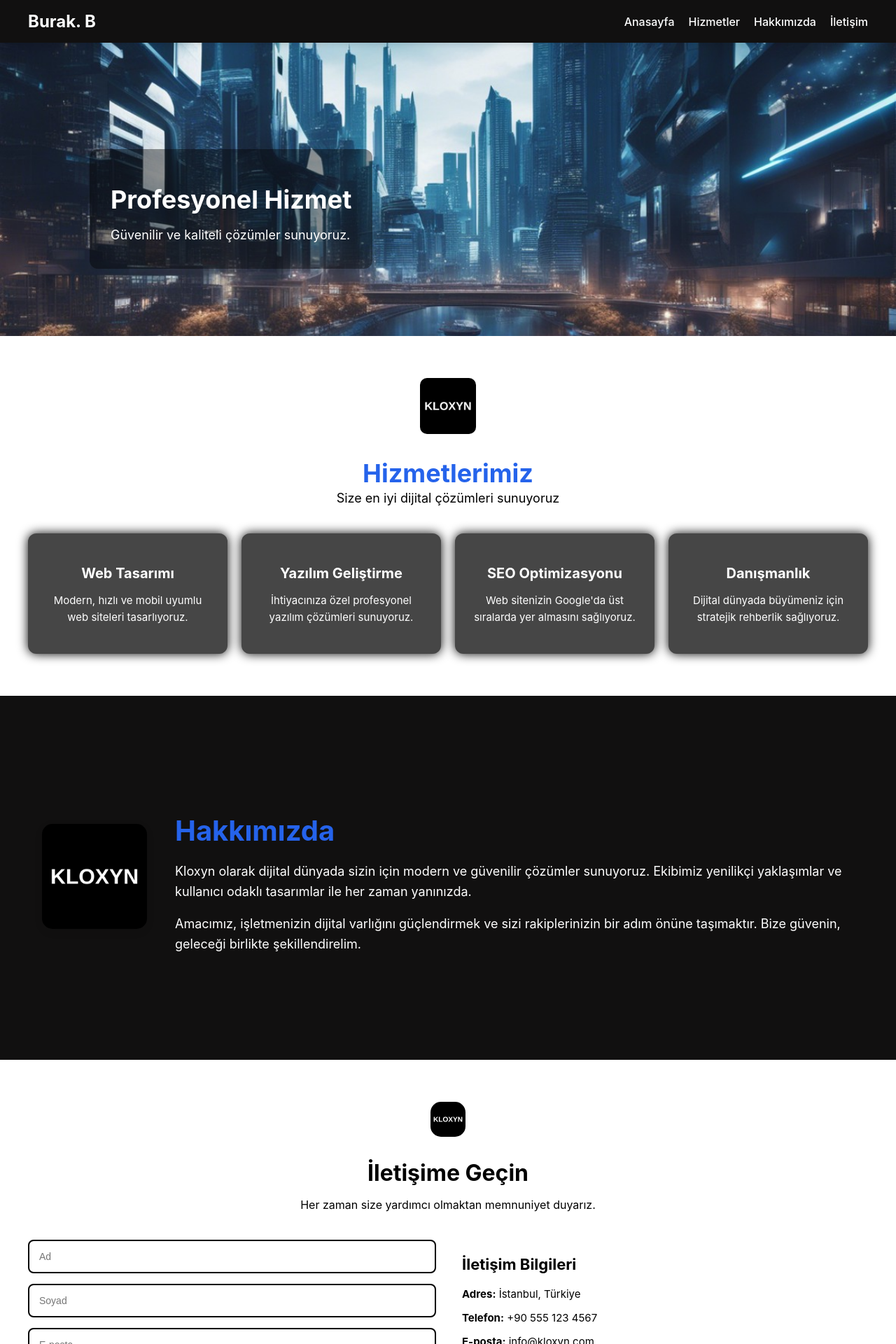
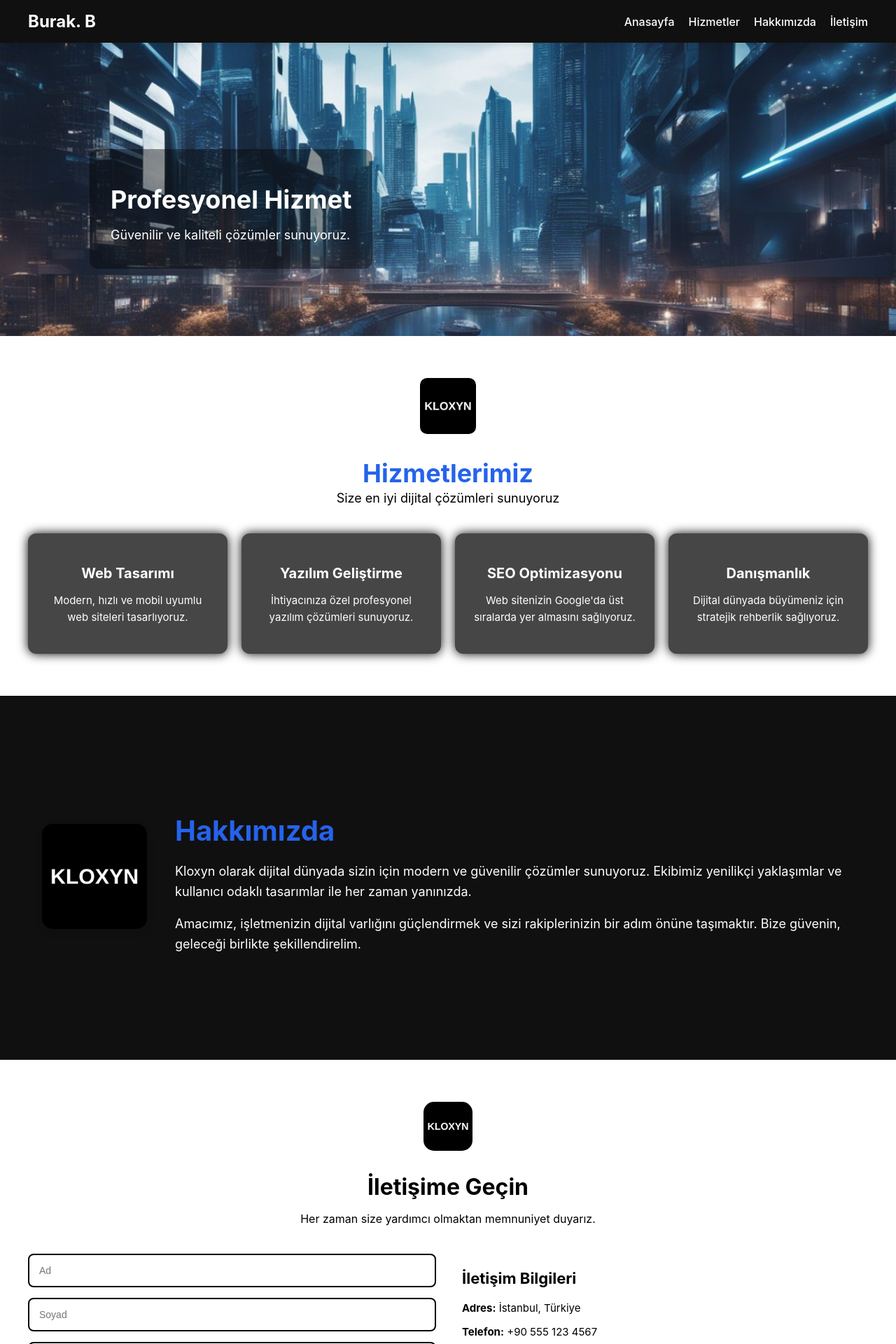
Before and after one commit to Burakbulut34/Responsive-Modern-Site, a React (Create React App) app in the folder Modern-Site-Main/modern-site/: page / in a window 1280 px wide. Shown: the top 1920 px of the page at 70% size. Built offline with nearby package versions, Linux system fonts and the light colour scheme.

Commit message:
Update contact.css

```diff
--- a/Modern-Site-Main/modern-site/src/Styles/contact.css
+++ b/Modern-Site-Main/modern-site/src/Styles/contact.css
@@ -14,9 +14,9 @@
   }
 
   .logo img {
-    width:50px;
+    width:70px;
     border-radius: 15px;
-    heigth:50px;
+    heigth:70px;
   }
 
   .contact-header h2 {
```
